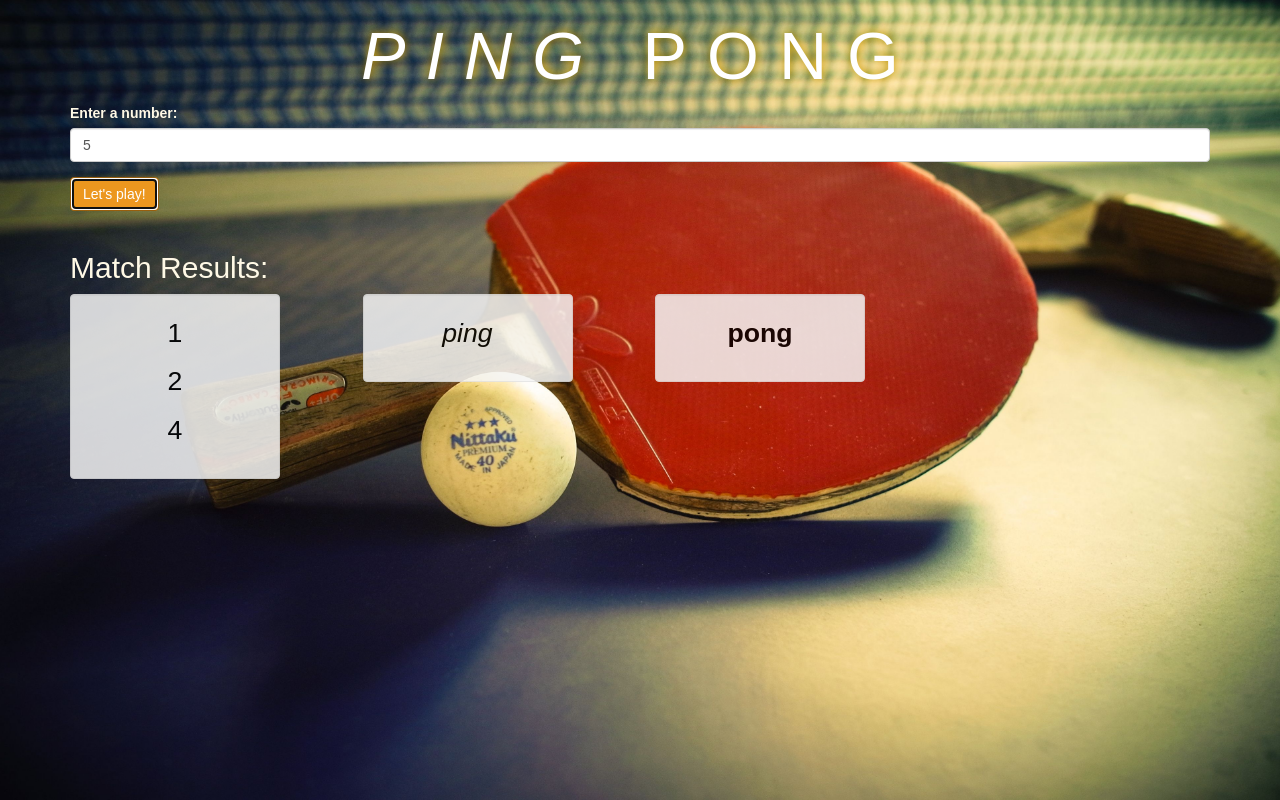
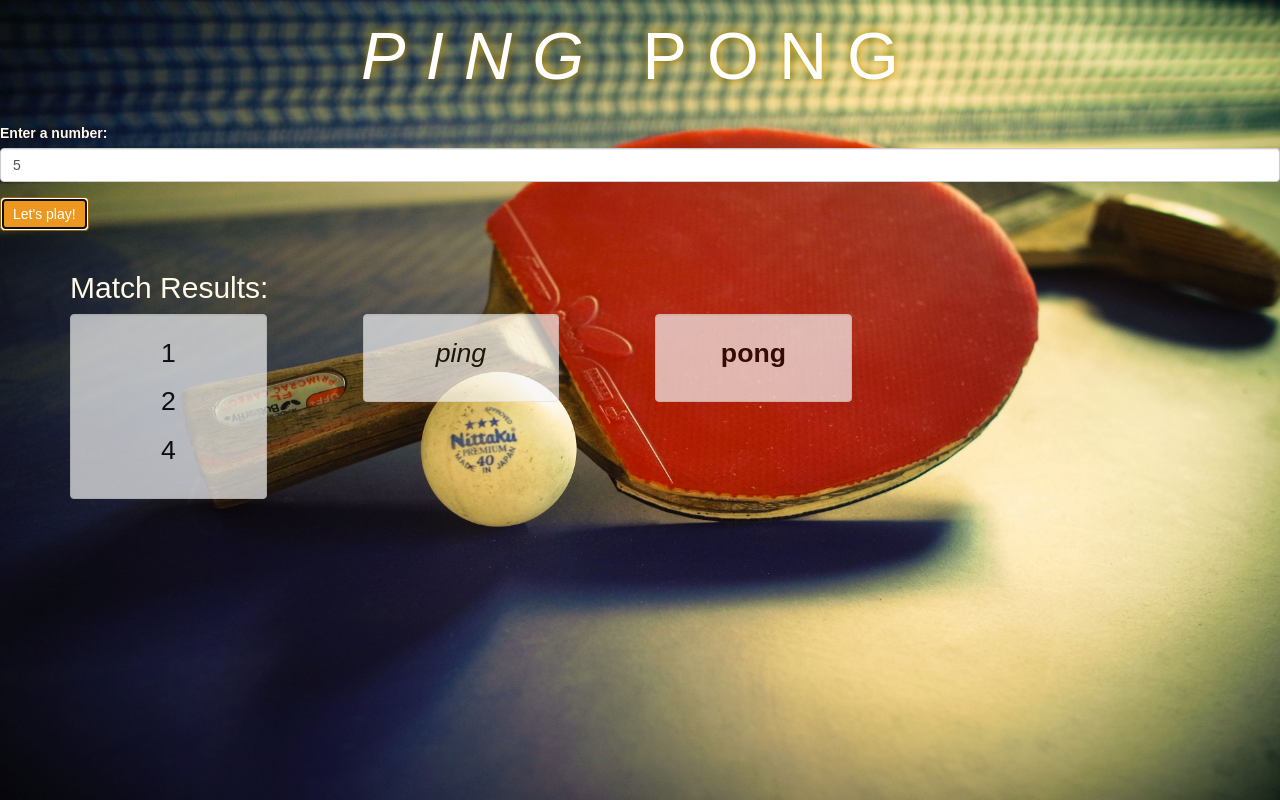
Before and after one commit to kbordon/ping-pong, a plain HTML site: page index.html in a window 1280 px wide. Both pictures are taken after typing "5" into the empty fields and a click on the button "Let's play!". Drawn offline with Linux system fonts and the light colour scheme.

Commit message:
Modify styling of header and containers.

```diff
--- a/css/styles.css
+++ b/css/styles.css
@@ -13,8 +13,8 @@ h1 {
   text-align: center;
   text-shadow: #C90 1px 0 10px;
   letter-spacing: 20px;
+  margin-bottom: 30px;
 }
-
 
 body {
   color: #fff9e6;
@@ -28,7 +28,7 @@ body {
 
 .well {
   color: black;
-  opacity: .85;
+  opacity: .70;
   font-size: 20pt;
   text-align: center;
 }
@@ -37,5 +37,5 @@ body {
   margin-top: 20px;
 }
 .column-box {
-  width: 80%;
+  width: 75%;
 }
--- a/index.html
+++ b/index.html
@@ -8,12 +8,12 @@
     <title>Ping-Pong!</title>
   </head>
   <body>
-    <div class="container">
+    <div class="">
         <h1><em>PING</em> </strong>PONG</strong></h1>
       <form id= "pingpong-form">
         <div class="form-group">
-          <label for="user-number" class="control-label">Enter a number:</label>
-          <input id="user-number" type="number" class="form-control" required>
+          <label for="user-number">Enter a number:</label>
+          <input id="user-number" type="number" class="form-control" placeholder="A number that is greater than 0" required>
         </div>
         <button type="submit" class="btn btn-warning">Let's play!</button>
       </form>
```
